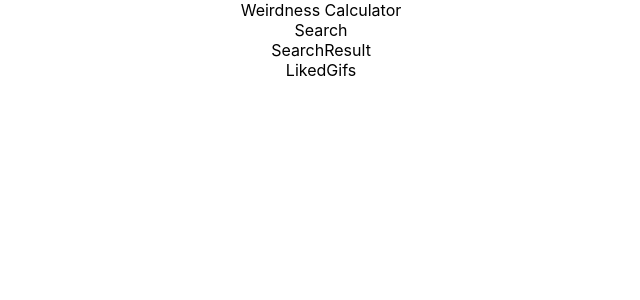
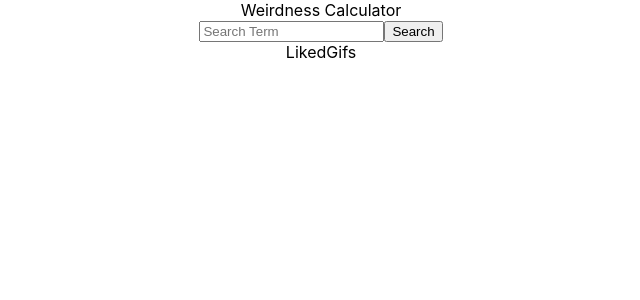
Before and after one commit to matthops/weirdness-calculator, a React (Create React App) app: page / in a window 1280 px wide. Shown: the top 300 px of the page, without its empty margins (319-959 px from the left). Built offline with nearby package versions, Linux system fonts and the light colour scheme.

Commit message:
initial search w/giphy set up

```diff
--- a/package.json
+++ b/package.json
@@ -3,6 +3,7 @@
   "version": "0.1.0",
   "private": true,
   "dependencies": {
+    "axios": "^0.19.0",
     "react": "^16.12.0",
     "react-dom": "^16.12.0",
     "react-scripts": "3.2.0"
--- a/src/components/Search.js
+++ b/src/components/Search.js
@@ -1,12 +1,33 @@
-import React from 'react';
+import React, { useState } from 'react';
 import SearchResult from './SearchResult';
+import axios from 'axios';
 
 export default function Search() {
+  const [inputVal, setInputVal] = useState('');
+  const [giphyResults, setGiphyResults] = useState(null);
+
+  // function to retrieve search results from the Giphy API Translate endpoint. This will return a single data object.
+  const handleSearch = () => {
+    axios
+      .get(
+        `https://api.giphy.com/v1/gifs/translate?api_key=mE4m0eTkyT9EpOLroGJG2idYH7QUTPpp&s=${inputVal}`
+      )
+      .then(e => setGiphyResults(e.data.data));
+  };
+
   return (
     <div>
-      Search
+      <input
+        placeholder="Search Term"
+        value={inputVal}
+        onChange={e => setInputVal(e.target.value)}
+      />
+      <button onClick={handleSearch}> Search</button>
       <div>
-        <SearchResult />
+        <SearchResult
+          // passes url for gif from giphy response object, passes null if search hasn't been performed yet.
+          gifSrc={giphyResults ? giphyResults.images.original.url : null}
+        />
       </div>
     </div>
   );
--- a/src/components/SearchResult.js
+++ b/src/components/SearchResult.js
@@ -1,5 +1,5 @@
 import React from 'react';
 
-export default function SearchResult() {
-  return <div>SearchResult</div>;
+export default function SearchResult(props) {
+  return <div>{props.gifSrc ? <img src={props.gifSrc} /> : null}</div>;
 }
```
Also changed, not shown: 2 other files (tests, documents, lock files or other folders).
